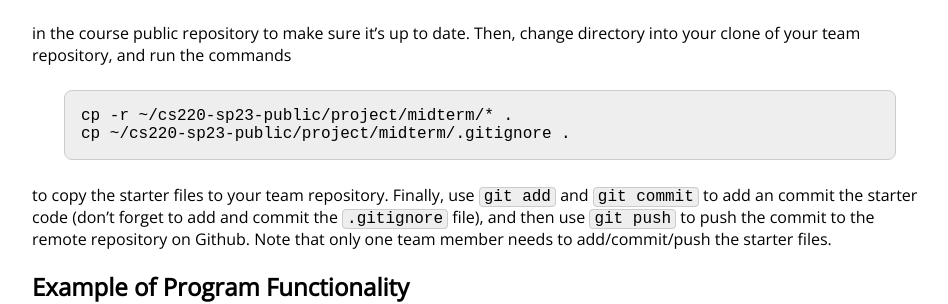
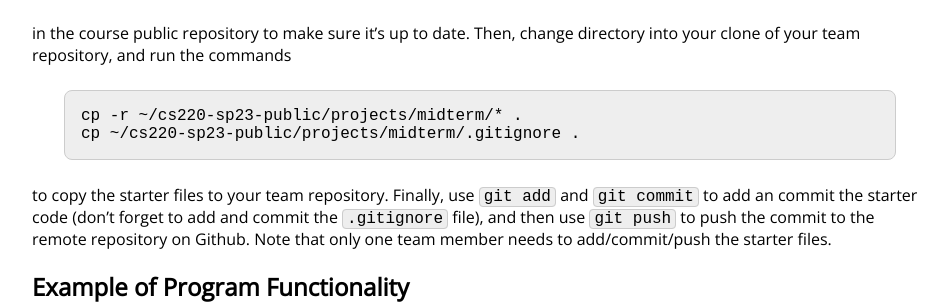
Before and after one commit to vivek-booshan/cs220-sp23, a Jekyll site: the page built from assign/midterm.md, in a window 1280 px wide and 900 px high, scrolled down 1348 px. Shown: the part 153-457 px from the top of the window, without its empty margins (160-1108 px from the left). Built offline with Jekyll 4.4.1, drawn with Linux system fonts in a browser that asks for light colours; some web fonts are replaced; formulas are drawn with MathJax 3.

Commit message:
minor change to directory name in public repo

````diff
--- a/assign/midterm.md
+++ b/assign/midterm.md
@@ -83,8 +83,8 @@ in the course public repository to make sure it's up to date. Then, change
 directory into your clone of your team repository, and run the commands
 
 ```
-cp -r ~/cs220-sp23-public/project/midterm/* .
-cp ~/cs220-sp23-public/project/midterm/.gitignore .
+cp -r ~/cs220-sp23-public/projects/midterm/* .
+cp ~/cs220-sp23-public/projects/midterm/.gitignore .
 ```
 
 to copy the starter files to your team repository. Finally, use
````
